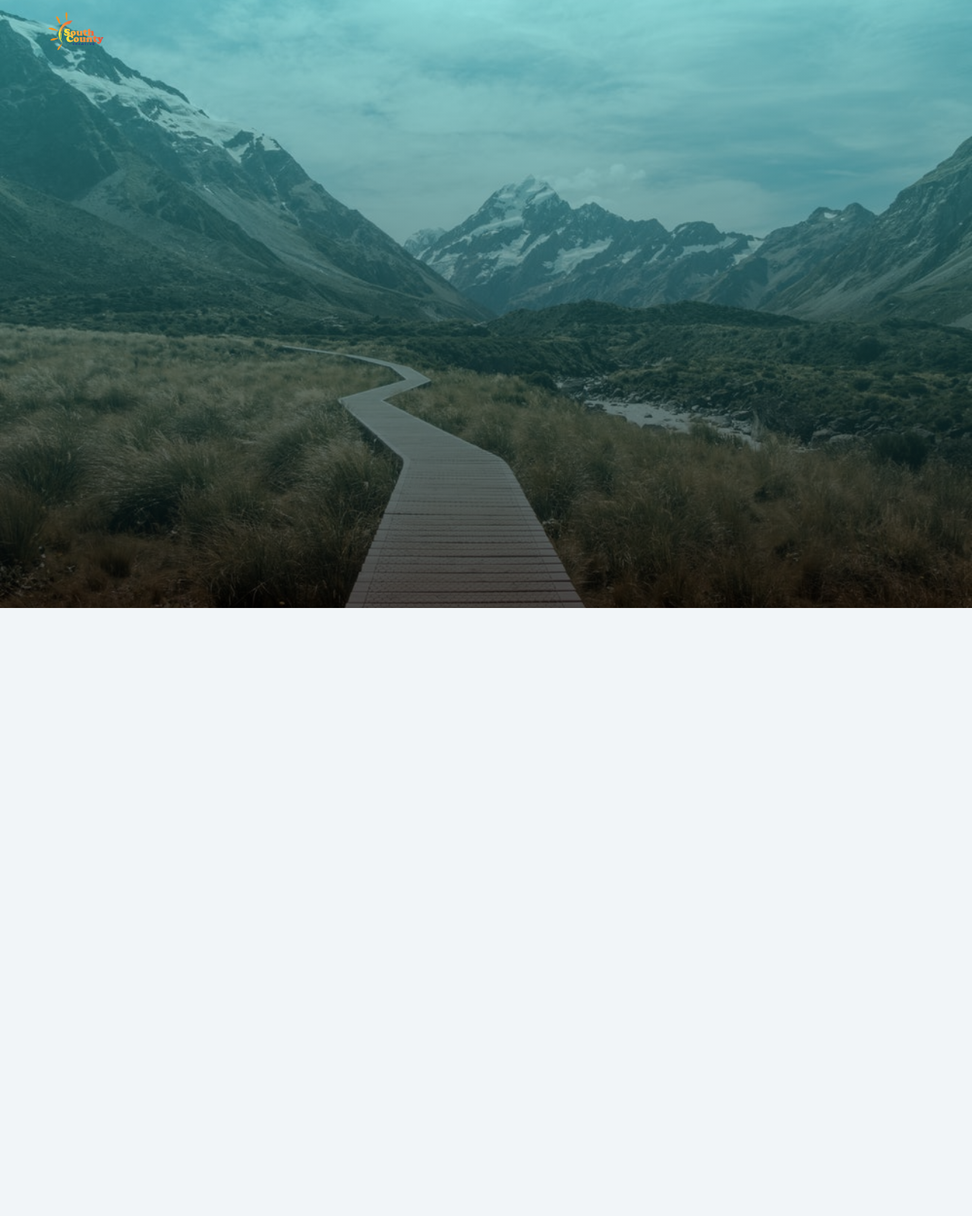
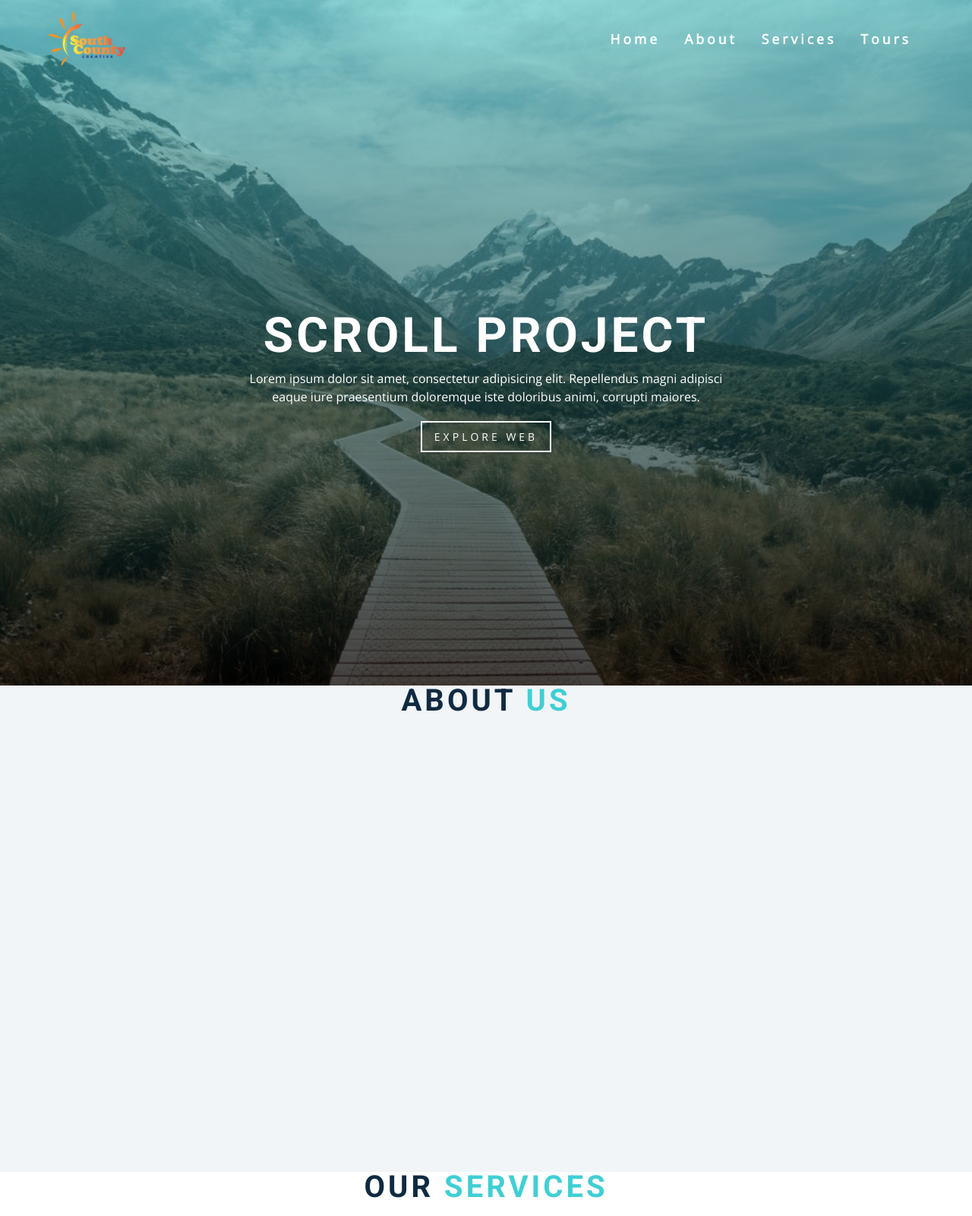
Before and after one commit to docjulz/Scroll, a plain HTML site: page index.html in a window 1280 px wide. Shown: the top 1600 px of the page at 76% size. Before the commit the page ends 800 px from the top, so only its background shows below. Drawn offline with nearby package versions, Linux system fonts and the light colour scheme.

Commit message:
updated Navigation

```diff
--- a/index.html
+++ b/index.html
@@ -15,7 +15,8 @@
   <body>
     <!-- Header -->
     <header id="home">
-      <!-- navbar -->
+
+      <!-- navbar Section -->
       <nav class="nav">
         <div class="nav-center">
           <!-- nav header -->
@@ -25,9 +26,68 @@
               <i class="fas fa-bars"></i>
             </button>
           </div>
+          <div class="links-container">
+            <ul class="links">
+              <li>
+                <a href="#home" class="scroll-link">home</a>
+              </li>
+              <li>
+                <a href="#about" class="scroll-link">about</a>
+              </li>
+              <li>
+                <a href="#services" class="scroll-link">services</a>
+              </li>
+              <li>
+                <a href="#tours" class="scroll-link">tours</a>
+              </li>
+            </ul>
+          </div>
         </div>
       </nav>
+
+      <!-- Banner Section -->
+      <div class="banner">
+        <div class="container">
+          <h1>Scroll Project</h1>
+          <p>Lorem ipsum dolor sit amet, consectetur adipisicing elit. Repellendus magni adipisci eaque iure praesentium doloremque iste doloribus animi, corrupti maiores.</p>
+          <a href="#tours" class="scroll-link btn btn-white">Explore Web</a>
+        </div>
+      </div>
     </header>
+
+    <!-- About -->
+    <section id="about" class="section">
+      <div class="title">
+        <h2>about <span>us</span></h2>
+      </div>
+    </section>
+    <!-- Services -->
+    <section id="services" class="section">
+      <div class="title">
+        <h2>our <span>services</span></h2>
+      </div>
+    </section>
+    <!-- tours -->
+    <section id="tours" class="section">
+      <div class="title">
+        <h2>our <span>tours</span></h2>
+      </div>
+    </section>
+
+    <!-- footer -->
+    <footer class="section">
+      <p>
+        copyright &copy; South County Creative <span class="date">2022
+
+        </span>
+        .all rights reserved
+      </p>
+    </footer>
+
+    <!-- Return link -->
+    <a href="#home" class="scroll-link top-link">
+      <i class="fas fa-arrow-up"></i>
+    </a>
     <!-- javascript -->
     <script src="app.js"></script>
   </body>
--- a/styles.css
+++ b/styles.css
@@ -233,7 +233,7 @@ nav {
   color: var(--clr-secondary);
 }
 .logo {
-  height: 50px;
+  height: 70px;
 }
 .links-container {
   height: 0;
```
